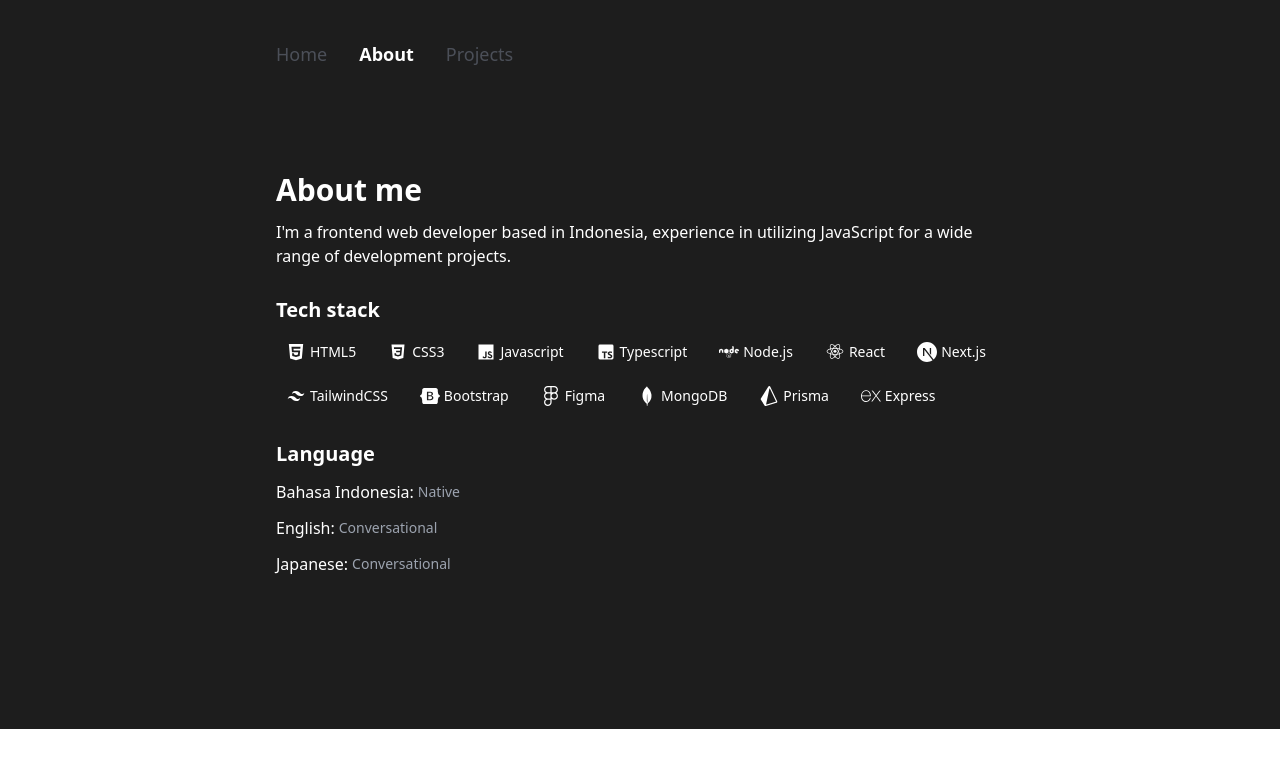
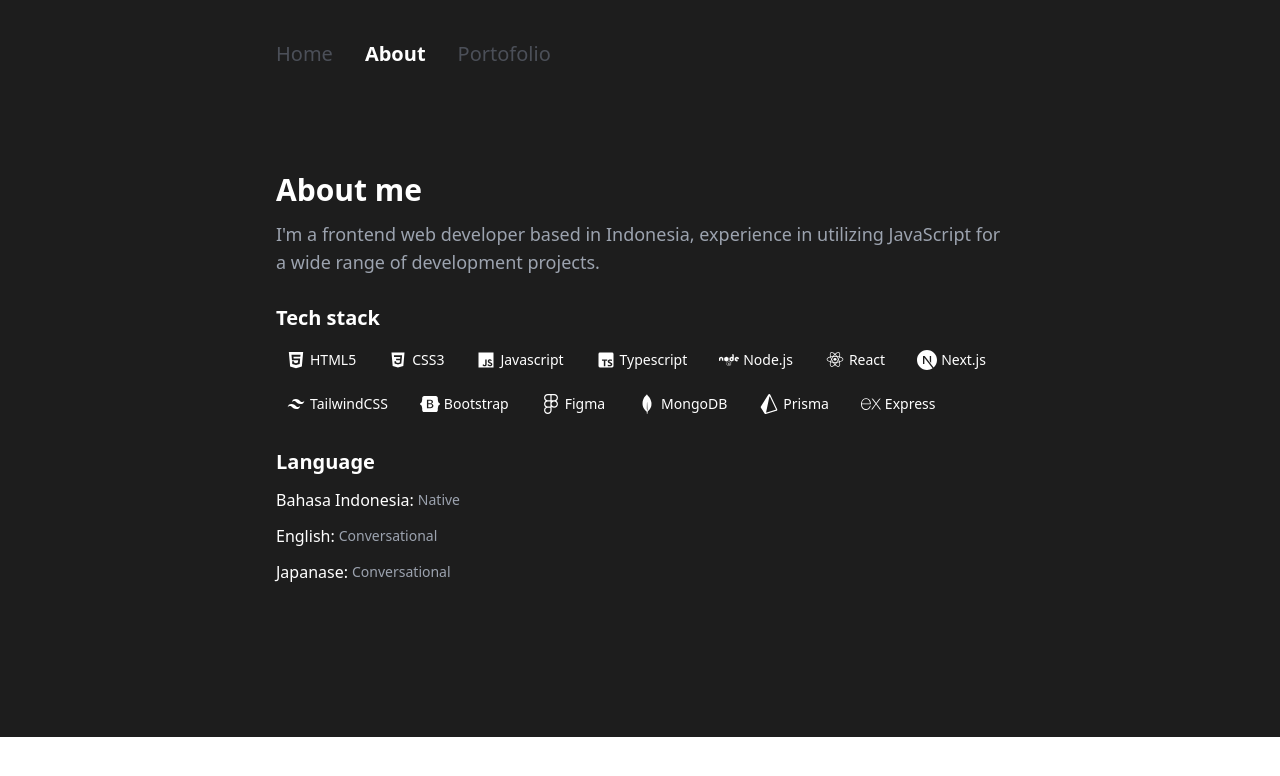
Before and after one commit to faturrahman82/maul_v3, a React (Vite) app: page /about in a window 1280 px wide. Shown: the top 776 px of the page. Built offline with nearby package versions, Linux system fonts and the light colour scheme.

Commit message:
change data bahasa

```diff
--- a/src/App.tsx
+++ b/src/App.tsx
@@ -2,7 +2,7 @@
 import Home from "./pages/Home";
 import About from "./pages/About";
 import Navbar from "./components/organisms/Navbar";
-import Projects from "./pages/Projects";
+import Portofolio from "./pages/Portofolio";
 
 function App() {
   return (
@@ -14,7 +14,7 @@
         <Routes>
           <Route path="/" element={<Home />} />
           <Route path="/about" element={<About />} />
-          <Route path="/project" element={<Projects />} />
+          <Route path="/portofolio" element={<Portofolio />} />
         </Routes>
       </div>
     </main>
--- a/src/components/molecules/TechsList.tsx
+++ b/src/components/molecules/TechsList.tsx
@@ -6,7 +6,7 @@
       {techItems.map((item, index) => {
         const Icon = item.icon
         return (
-          <div key={index} className="bg-baseBg rounded-lg flex items-center gap-1 py-1.5 px-2.5">
+          <div key={index} className="rounded-lg flex items-center gap-1 py-1.5 px-2.5">
             <Icon className="text-xl" />
             <span className="text-sm">{item.label}</span>
           </div>
--- a/src/components/organisms/Navbar.tsx
+++ b/src/components/organisms/Navbar.tsx
@@ -5,7 +5,7 @@
   const navLink: INavLink[] = [
     { name: "Home", path: "/" },
     { name: "About", path: "/about" },
-    { name: "Projects", path: "/project" },
+    { name: "Portofolio", path: "/portofolio" },
   ];
 
   return (
@@ -15,7 +15,7 @@
           key={item.path}
           to={item.path}
           className={({ isActive }) =>
-            `text-gray-500/60 text-lg ${
+            `text-gray-500/60 text-xl ${
               isActive
                 ? "font-bold text-white"
                 : "font-normal hover:text-slate-400/80 text-gray-500 hover:text-neutral-600 "
--- a/src/components/templates/Layout.tsx
+++ b/src/components/templates/Layout.tsx
@@ -1,4 +1,4 @@
-import Projects from "../../pages/Projects";
+import Projects from "../../pages/Portofolio";
 import Home from "../../pages/Home";
 
 export default function Layout() {
--- a/src/lib/data/index.ts
+++ b/src/lib/data/index.ts
@@ -132,3 +132,18 @@
     link: "",
   },
 ];
+
+export const languageData = [
+  {
+    bahasa: "Bahasa Indonesia:",
+    Proficiency: "Native",
+  },
+  {
+    bahasa: "English:",
+    Proficiency: "Conversational",
+  },
+  {
+    bahasa: "Japanase:",
+    Proficiency: "Conversational",
+  },
+];
--- a/src/pages/About.tsx
+++ b/src/pages/About.tsx
@@ -1,11 +1,12 @@
+import { languageData } from "../lib/data";
 import TechsList from "../components/molecules/TechsList";
 export default function About() {
   return (
     <div className="flex flex-col gap-7 pb-[7.8rem]">
       <div className="relative">
         <h1 className="text-white font-bold text-3xl">About me</h1>
-        <p className="pt-3">
-          I&apos;m a frontend web developer based in Indonesia, experience in
+        <p className="pt-3 text-gray-400 text-lg">
+          I'm a frontend web developer based in Indonesia, experience in
           utilizing JavaScript for a wide range of development projects.
         </p>
       </div>
@@ -16,18 +17,12 @@
       <div className="flex flex-col gap-3">
         <h3 className="text-xl font-semibold text-white">Language</h3>
         <div className="flex flex-col gap-3">
-          <div className="flex items-center gap-1">
-            <span className="font-medium">Bahasa Indonesia:</span>
-            <span className="text-sm text-gray-400">Native</span>
-          </div>
-          <div className="flex items-center gap-1">
-            <span className="font-medium">English:</span>
-            <span className="text-sm text-gray-400">Conversational</span>
-          </div>
-          <div className="flex items-center gap-1">
-            <span className="font-medium">Japanese:</span>
-            <span className="text-sm text-gray-400">Conversational</span>
-          </div>
+          {languageData.map((data, index) => (
+            <div key={index} className="flex items-center gap-1">
+              <span className="font-medium">{data.bahasa}</span>
+              <span className="text-sm text-gray-400">{data.Proficiency}</span>
+            </div>
+          ))}
         </div>
       </div>
       <div className="flex flex-col gap-3"></div>
--- a/src/pages/Projects.tsx
+++ b/src/pages/Portofolio.tsx
@@ -1,11 +1,11 @@
 import { projectPortofolio } from "../lib/data";
 import Card from "../components/molecules/Card";
-export default function Projects() {
+export default function Portofolio() {
   return (
     <div className="flex flex-col gap-10 pb-10">
       <div>
         <h1 className="text-4xl font-bold">Portofolio</h1>
-        <p className="font-semobold">
+        <p className="font-semobold text-lg text-gray-400">
           several portfolio that my team and I created
         </p>
       </div>
```
